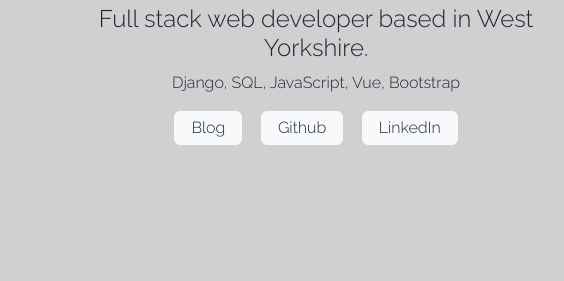
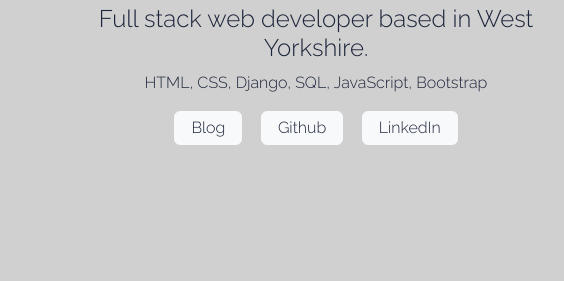
Before and after one commit to TheHorusHawk/TheHorusHawk.github.io, a plain HTML site: page index.html in a window 1280 px wide. Shown: the part 353-634 px from the top of the page, 644-1208 px from the left. Drawn offline with nearby package versions, Linux system fonts and the light colour scheme.

Commit message:
Changed tagline

```diff
--- a/index.html
+++ b/index.html
@@ -32,7 +32,7 @@ etc. -->
                 <h1>Bruno Teles</h1>
                 <h4>Full stack web developer based in West Yorkshire.</h4>
                 <!-- <h4>Proven experience with responsive web design and dynamic and static websites.</h2> -->
-                <p>Django, SQL, JavaScript, Vue, Bootstrap</p>
+                <p>HTML, CSS, Django, SQL, JavaScript, Bootstrap</p>
                 <a href="https://https://brunoteles-portfolio.netlify.app/" class="btn btn-light link" target="_blank" style="--bs-btn-padding-y: .25rem; --bs-btn-padding-x: 1rem; --bs-btn-font-size: 1rem;">Blog</a>
                 <a href="https://github.com/TheHorusHawk" class="btn btn-light link" target="_blank" style=" --bs-btn-padding-y: .25rem; --bs-btn-padding-x: 1rem; --bs-btn-font-size: 1rem;" >Github</a>
                 <a href="https://www.linkedin.com/in/bruno-madureira-teles/" class="btn btn-light link" style="--bs-btn-padding-y: .25rem; --bs-btn-padding-x: 1rem; --bs-btn-font-size: 1rem;" target="_blank">LinkedIn</a>
```
